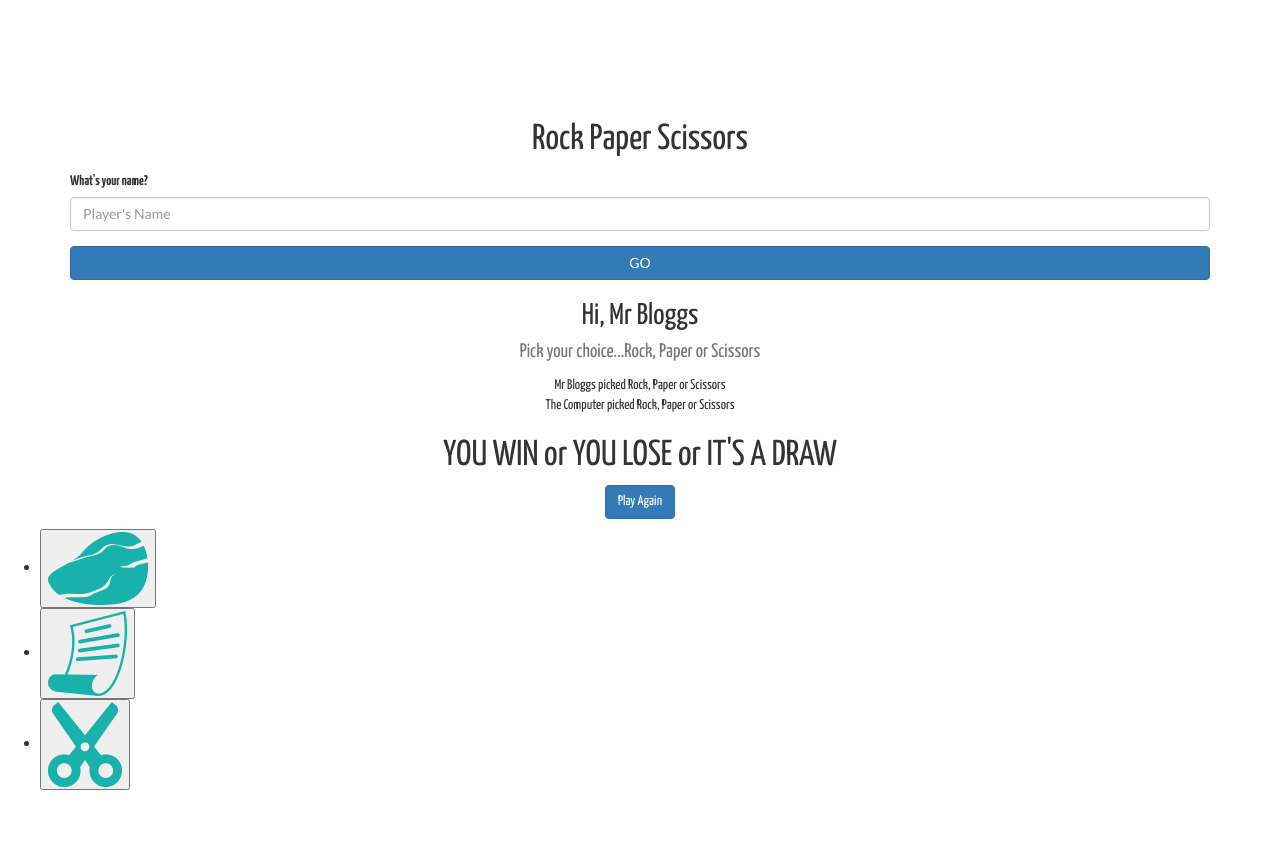
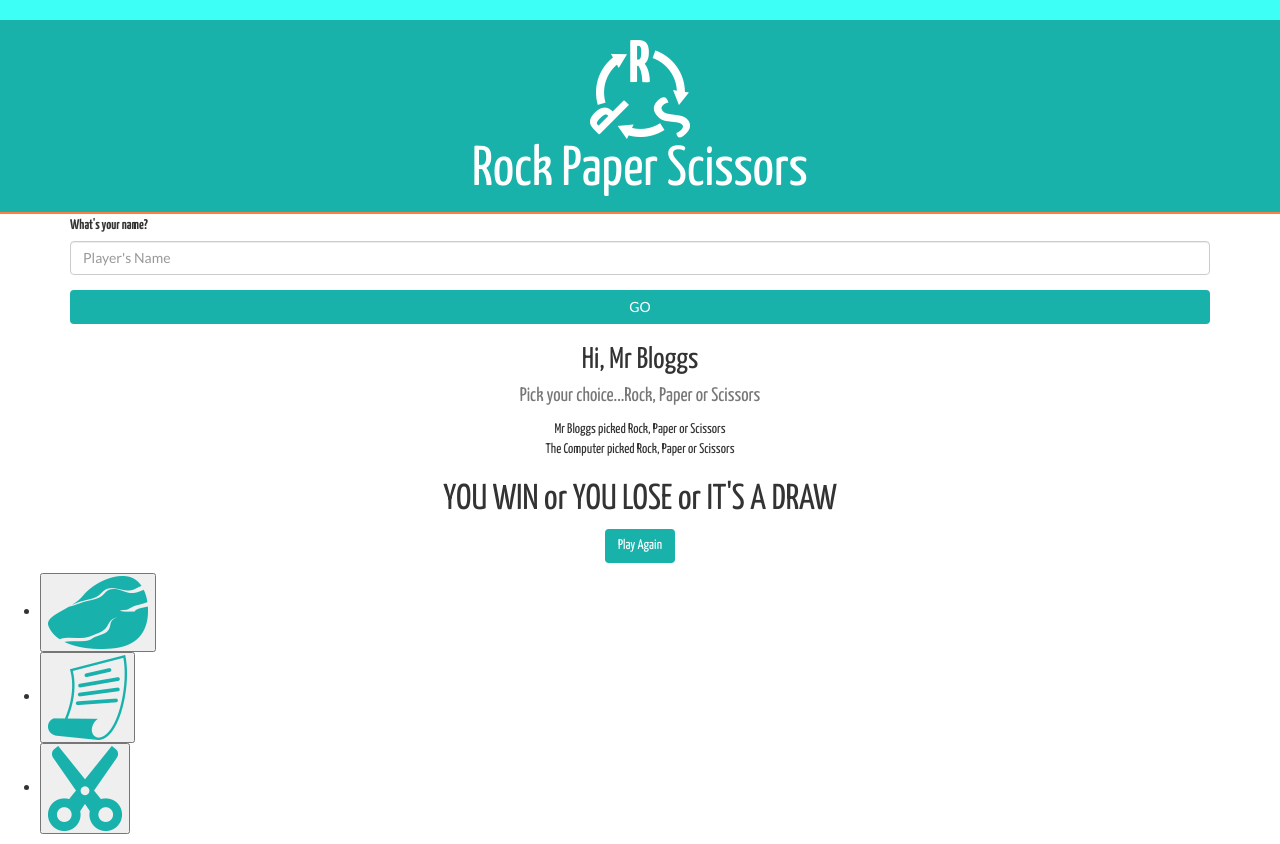
Before and after one commit to andesigns/Rock-Paper-Scissors, a plain HTML site: page index.html in a window 1280 px wide. Before the commit the page ends 800 px from the top, so only its background shows below. Drawn offline with nearby package versions, Linux system fonts and the light colour scheme.

Commit message:
Header Section styling
Styling for the Header section

```diff
--- a/css/style.css
+++ b/css/style.css
@@ -1,4 +1,6 @@
 /* STYLE.CSS */
+
+/* GENERAL STYLING */
 body {
 	font-family: 'Lato', sans-serif;
 	background-color: #fff;
@@ -6,3 +8,22 @@ body {
 h1, h2, h3, h4, h5, h6, label, p {
 	font-family: 'Yanone Kaffeesatz', sans-serif;
 }
+.btn-primary {
+	background-color: #19B2AB;
+	border-color: transparent;
+}
+.btn-primary:hover {
+	background-color:#16938e;
+	border-color: transparent;
+}
+
+/* HEADER */
+header {
+	background-color: #19B2AB;
+	border-top: 20px solid #3EFFF5;
+	border-bottom: 2px solid #FF803E;
+}
+header h1 {
+	font-size: 4em;
+	color: #fff;
+}
```
